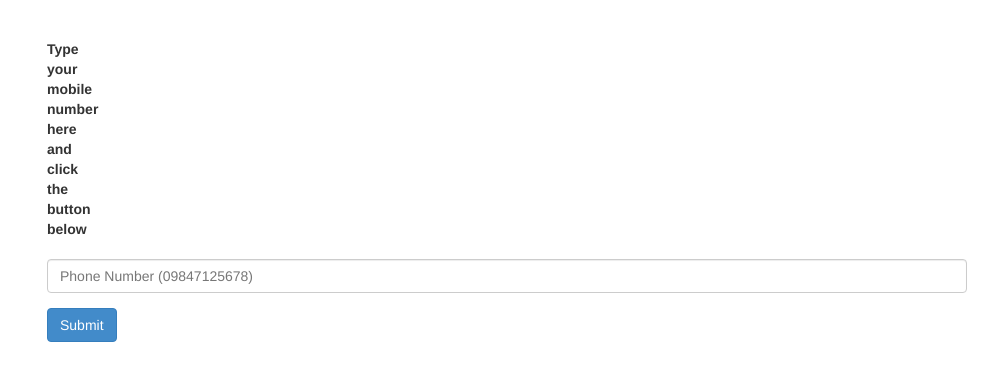
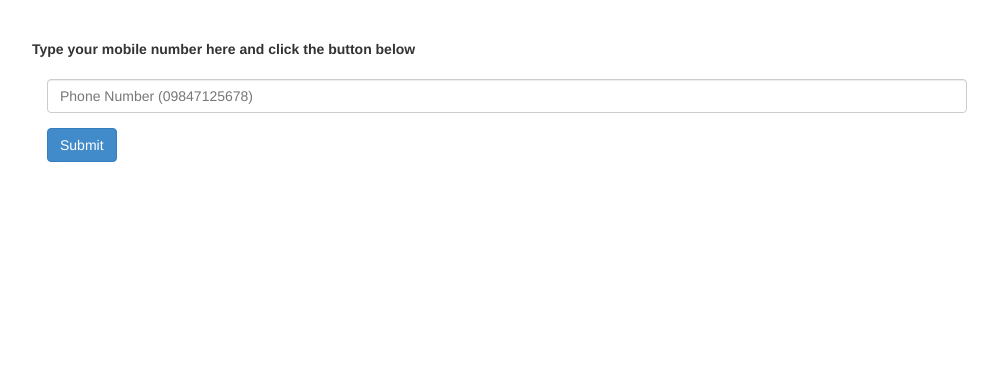
Before and after one commit to ajkumark/socialprofiles, a Django app: template fullcontactapp/templates/messages.html in a window 1280 px wide; the page is wider, and only the part inside the window is pictured. Shown: the part 51-432 px from the top of that part, without its empty margins (38-1036 px from the left). Run offline with Django 3.2, Linux system fonts and the light colour scheme; the template is opened without the code that fills it, so the values that code supplies are empty; some libraries are stand-ins or nearby versions.

Commit message:
minor fixes

```diff
--- a/fullcontactapp/templates/messages.html
+++ b/fullcontactapp/templates/messages.html
@@ -4,7 +4,7 @@
 {% block content %}
 	<form class="form-horizontal col-md-10 col-xs-10" method="post" action="">{% csrf_token %}
 		<div class="form-group">
-			<div class="col-sm-1">
+			<div>
 				<label>Type your mobile number here and click the button below</label>
 			</div>
 		</div>
```
